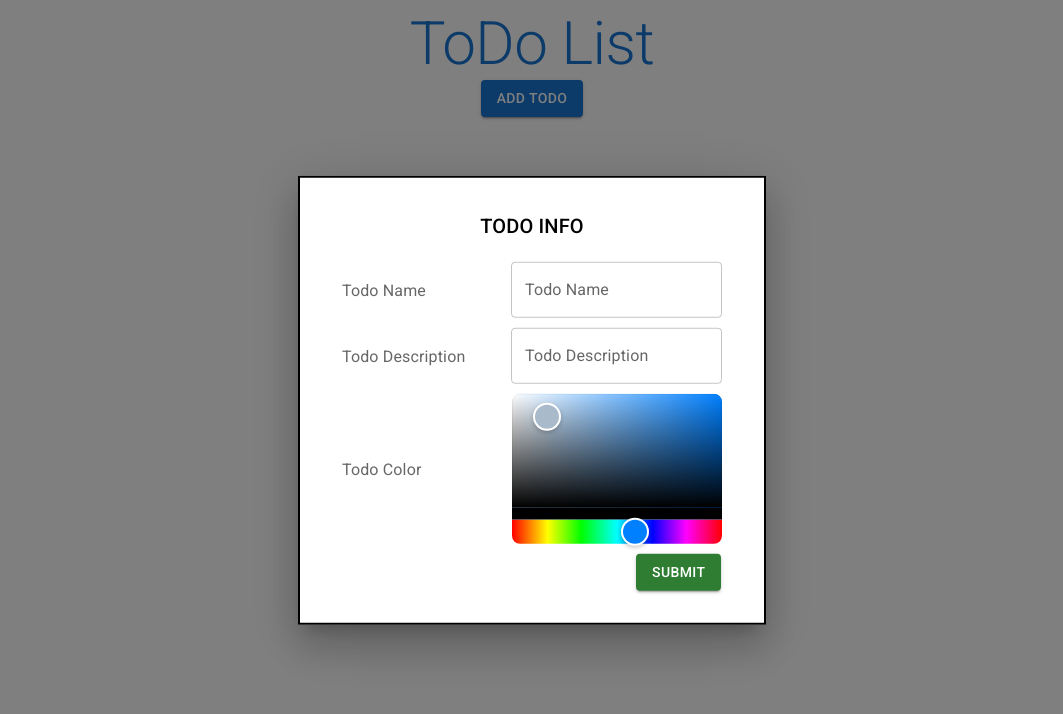
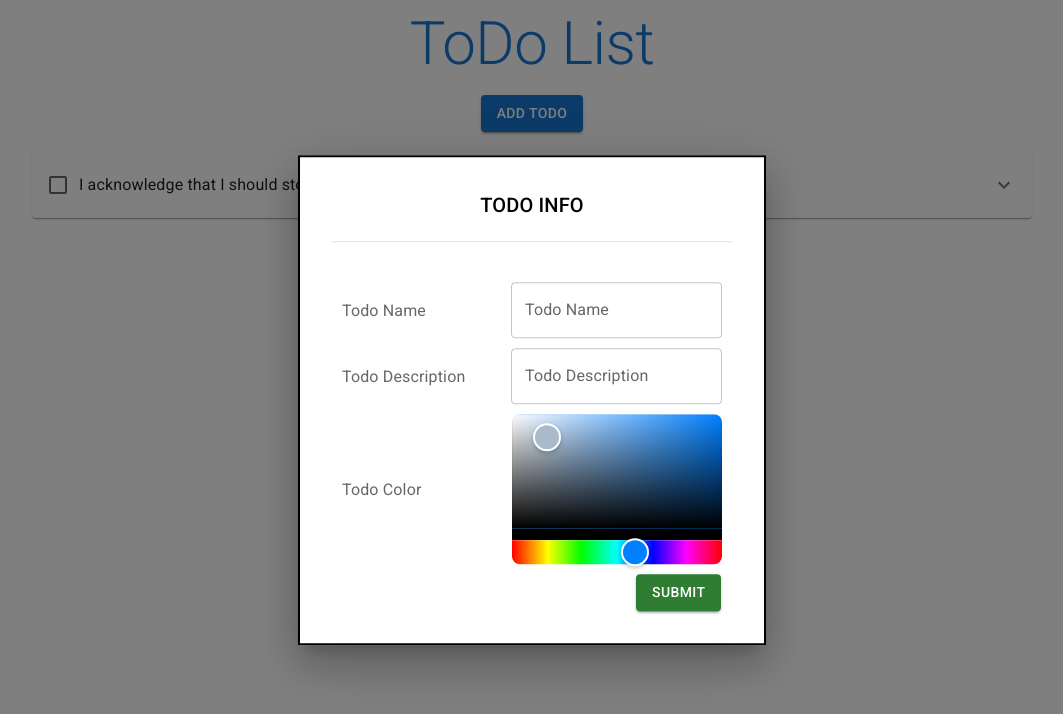
Before and after one commit to Juzete/react-todo, a React (Create React App) app: page / in a window 1280 px wide. Both pictures are taken after a click on the button "ADD TODO". Shown: the top 714 px of the page, without its empty margins (108-1171 px from the left). Built offline with nearby package versions, Linux system fonts and the light colour scheme.

Commit message:
feat: add accordion and refactor modal winodw logic

```diff
--- a/package.json
+++ b/package.json
@@ -5,6 +5,7 @@
   "dependencies": {
     "@emotion/react": "^11.9.0",
     "@emotion/styled": "^11.8.1",
+    "@mui/icons-material": "^5.8.0",
     "@mui/material": "^5.8.1",
     "@mui/styled-engine-sc": "^5.8.0",
     "@reduxjs/toolkit": "^1.8.2",
--- a/src/components/MainWindow/MainWindow.tsx
+++ b/src/components/MainWindow/MainWindow.tsx
@@ -1,8 +1,22 @@
-import { Button, Typography } from "@mui/material";
+import { ExpandMore } from "@mui/icons-material";
+import {
+  Accordion,
+  AccordionDetails,
+  AccordionSummary,
+  Button,
+  Checkbox,
+  FormControlLabel,
+  Typography,
+} from "@mui/material";
+import { useDispatch } from "react-redux";
+import { openModal } from "../../store/todo/todoSlice";
 import TodoModal from "../TodoModal/TodoModal";
 import { Title, Wrapper } from "./styles";
 
 const MainWindow = () => {
+  const dispatch = useDispatch();
+  const handleOpenModal = () => dispatch(openModal());
+
   return (
     <Wrapper>
       <Title>
@@ -10,7 +24,32 @@ const MainWindow = () => {
           ToDo List
         </Typography>
       </Title>
+      <div>
+        <Button variant="contained" onClick={handleOpenModal}>
+          Add todo
+        </Button>
+      </div>
+
       <TodoModal />
+      <div style={{ width: "100%", marginTop: "20px" }}>
+        <Accordion>
+          <AccordionSummary
+            expandIcon={<ExpandMore />}
+            aria-label="Expand"
+            aria-controls="additional-actions1-content"
+            id="additional-actions1-header"
+          >
+            <FormControlLabel
+              aria-label="Acknowledge"
+              onClick={(event) => event.stopPropagation()}
+              onFocus={(event) => event.stopPropagation()}
+              control={<Checkbox />}
+              label="I acknowledge that I should stop the click event propagation"
+            />
+          </AccordionSummary>
+          <AccordionDetails>Checkbox control on panel</AccordionDetails>
+        </Accordion>
+      </div>
     </Wrapper>
   );
 };
--- a/src/components/MainWindow/styles.ts
+++ b/src/components/MainWindow/styles.ts
@@ -11,4 +11,5 @@ export const Wrapper = styled.div`
 export const Title = styled.div`
   width: 100%;
   text-align: center;
+  margin-bottom: 15px;
 `;
--- a/src/components/TodoModal/TodoModal.tsx
+++ b/src/components/TodoModal/TodoModal.tsx
@@ -5,11 +5,13 @@ import Modal from "@mui/material/Modal";
 import { useEffect, useState } from "react";
 import { useFormik } from "formik";
 import { boxStyles, FieldWrapper } from "./styles";
-import { FormLabel, TextField } from "@mui/material";
+import { Divider, FormLabel, TextField } from "@mui/material";
 import { HexColorPicker } from "react-colorful";
 import { useDispatch } from "react-redux";
-import { addTodo } from "../../store/todo/todoSlice";
+import { addTodo, closeModal } from "../../store/todo/todoSlice";
 import { v4 as uuidv4 } from "uuid";
+import { useSelector } from "react-redux";
+import { RootState } from "../../store";
 
 interface FormValues {
   todoName: string;
@@ -24,12 +26,10 @@ const TodoModal = () => {
     todoColor: "",
   };
 
-  const [open, setOpen] = useState(false);
+  const modalIsOpen = useSelector((state: RootState) => state.todo.modalIsOpen);
   const [color, setColor] = useState("#aabbcc");
   const dispatch = useDispatch();
-
-  const handleOpen = () => setOpen(true);
-  const handleClose = () => setOpen(false);
+  const handleClose = () => dispatch(closeModal());
 
   const formik = useFormik({
     initialValues: initialValues,
@@ -48,11 +48,8 @@ const TodoModal = () => {
 
   return (
     <div>
-      <Button onClick={handleOpen} variant="contained">
-        Add Todo
-      </Button>
       <Modal
-        open={open}
+        open={modalIsOpen}
         onClose={handleClose}
         aria-labelledby="modal-modal-title"
         aria-describedby="modal-modal-description"
@@ -67,6 +64,7 @@ const TodoModal = () => {
           >
             TODO INFO
           </Typography>
+          <Divider sx={{ mb: 5 }} />
           <form onSubmit={formik.handleSubmit}>
             <FieldWrapper>
               <FormLabel htmlFor="todoName">Todo Name</FormLabel>
--- a/src/store/todo/todoSlice.ts
+++ b/src/store/todo/todoSlice.ts
@@ -9,10 +9,12 @@ export interface TodoItem {
 
 export interface TodoState {
   todoList: TodoItem[];
+  modalIsOpen: boolean;
 }
 
 const initialState: TodoState = {
   todoList: [],
+  modalIsOpen: false,
 };
 
 export const todoSlice = createSlice({
@@ -22,9 +24,15 @@ export const todoSlice = createSlice({
     addTodo: (state: TodoState, action: any) => {
       state.todoList.push(action.payload);
     },
+    openModal: (state: TodoState) => {
+      state.modalIsOpen = true;
+    },
+    closeModal: (state: TodoState) => {
+      state.modalIsOpen = false;
+    },
   },
 });
 
-export const { addTodo } = todoSlice.actions;
+export const { addTodo, openModal, closeModal } = todoSlice.actions;
 
 export default todoSlice.reducer;
```
Also changed, not shown: 1 other file (tests, documents, lock files or other folders).
